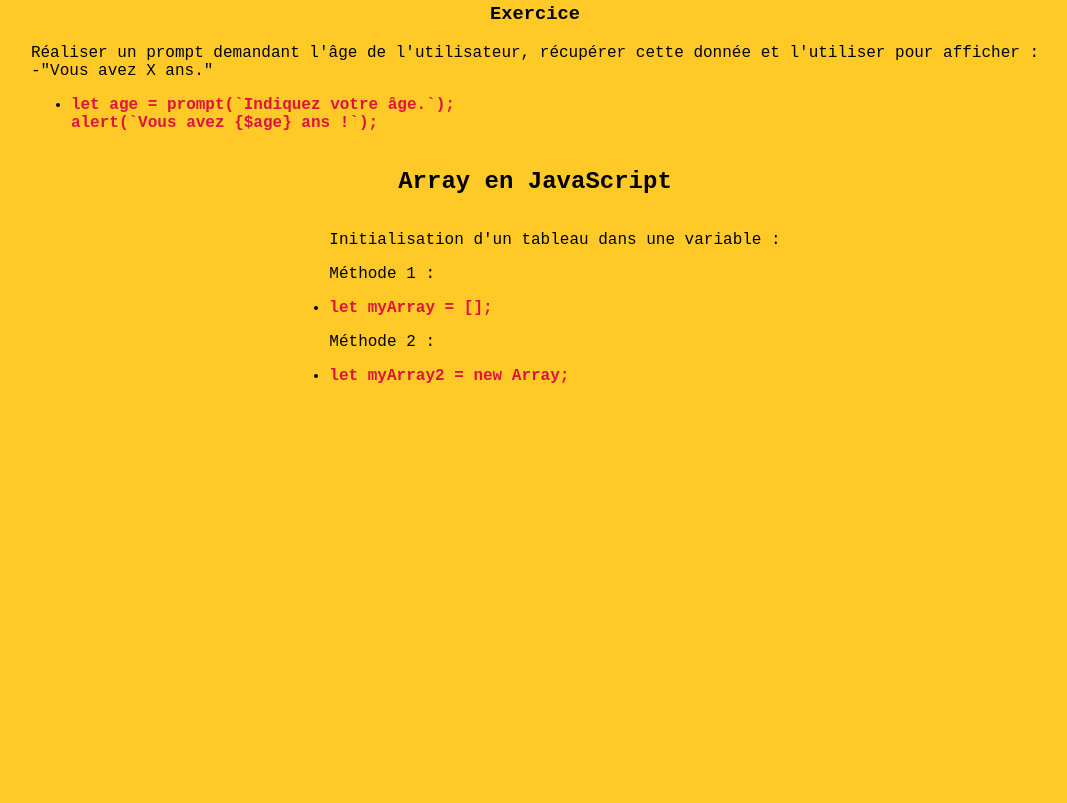
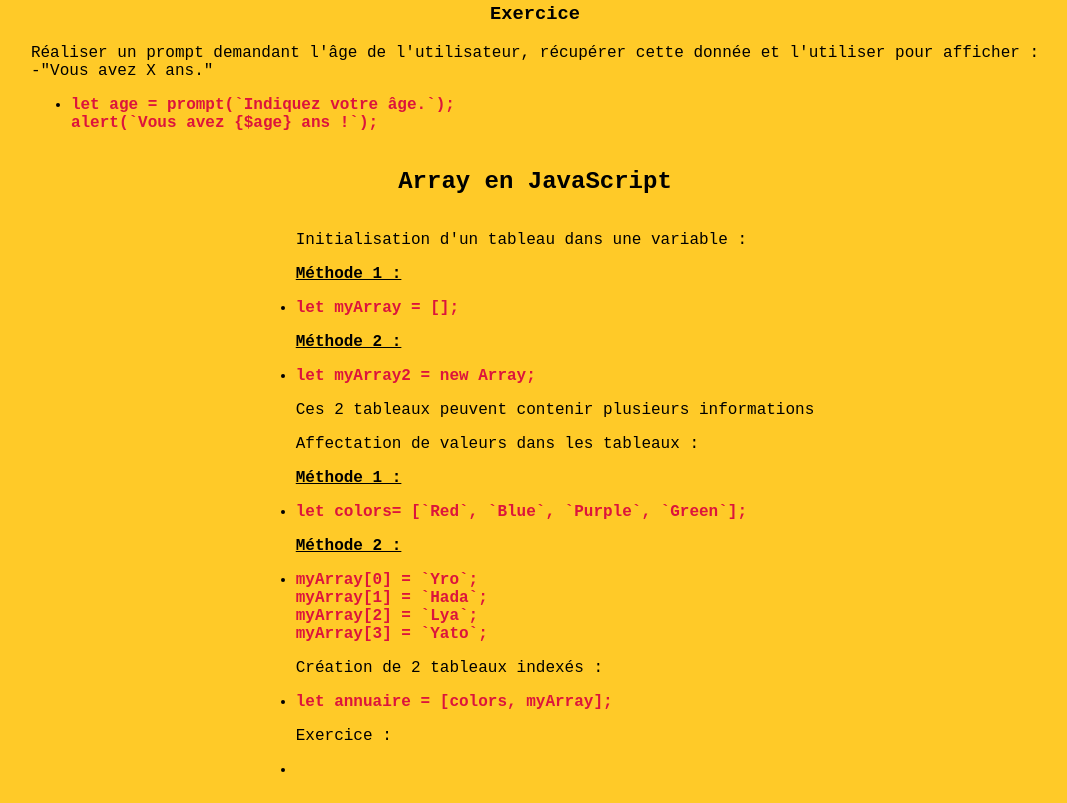
Before and after one commit to RedYro/JavaScript_cours, a plain HTML site: page cours/algorithmique/cours_complete_js.html in a window 1280 px wide. Shown: the part 2975-3778 px from the top of the page, without its empty margins (105-1172 px from the left). Before the commit the page ends 3384 px from the top, so only its background shows below. Drawn offline with Linux system fonts and the light colour scheme.

Commit message:
Updates JS cours

```diff
--- a/cours/algorithmique/cours_complete_js.html
+++ b/cours/algorithmique/cours_complete_js.html
@@ -179,13 +179,23 @@
                 <div>
                     <h2>Array en JavaScript</h2>
                 </div>
-                <div>
+                <div class="array-js">
                     <ul>
                         <p>Initialisation d'un tableau dans une variable :</p>
-                        <p>Méthode 1 :</p>
+                        <p><span>Méthode 1 :</span></p>
                         <li><code>let myArray = [];</code></li>
-                        <p>Méthode 2 :</p>
+                        <p><span>Méthode 2 :</span> </p>
                         <li><code>let myArray2 = new Array;</code></li>
+                        <p>Ces 2 tableaux peuvent contenir plusieurs informations</p>
+                        <p>Affectation de valeurs dans les tableaux :</p>
+                        <p><span>Méthode 1 :</span></p>
+                        <li><code>let colors= [`Red`, `Blue`, `Purple`, `Green`];</code></li>
+                        <p><span>Méthode 2 :</span></p>
+                        <li><code>myArray[0] = `Yro`; <br> myArray[1] = `Hada`; <br> myArray[2] = `Lya`; <br> myArray[3] = `Yato`;</code></li>
+                        <p>Création de 2 tableaux indexés :</p>
+                        <li><code>let annuaire = [colors, myArray];</code></li>
+                        <p>Exercice :</p>
+                        <li><code></code></li>
                     </ul>
                 </div>
             </section>
--- a/cours/algorithmique/script.js
+++ b/cours/algorithmique/script.js
@@ -0,0 +1,9 @@
+let myArray = [];
+let colors= [`Red`, `Blue`, `Purple`, `Green`];
+myArray[0] = `Yro`;
+myArray[1] = `Hada`;
+myArray[2] = `Lya`;
+myArray[3] = `Yato`;
+let annuaire = [colors, myArray];
+let ulArrayCours = document.querySelector(`.array-js > ul`);
+console.log(divArrayCours);
```
